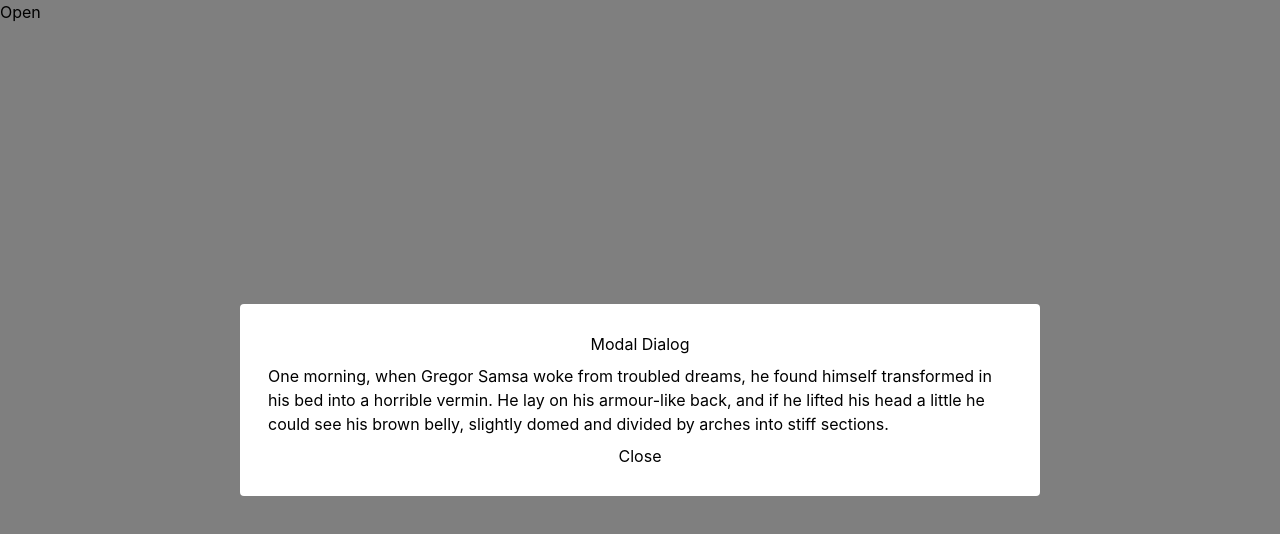
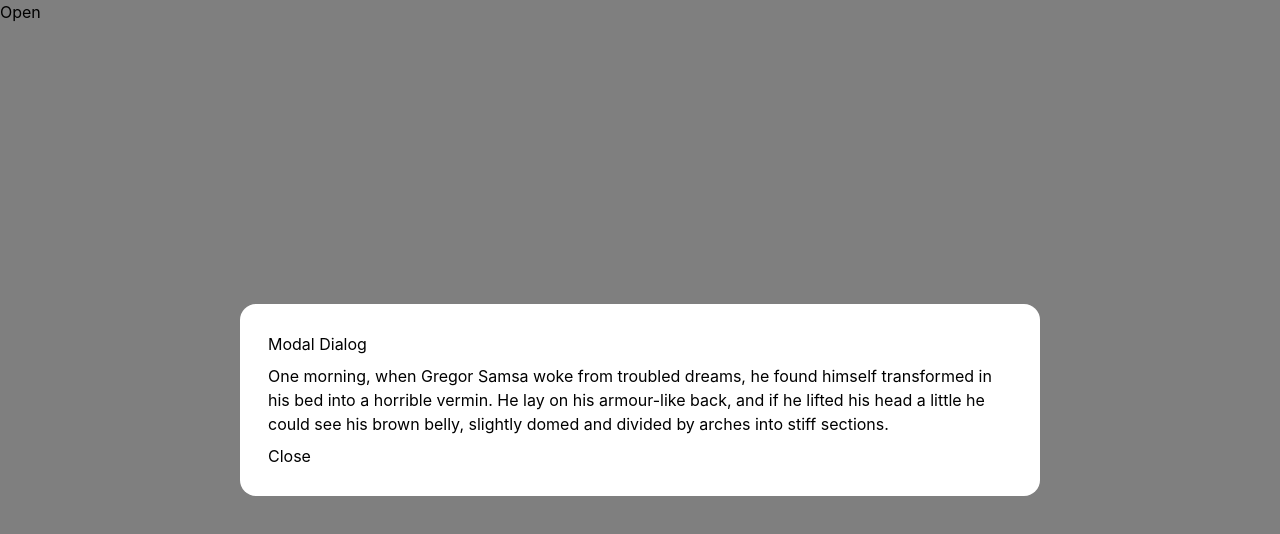
Before and after one commit to yiwenwangANU/playround_react, a React (Vite) app: page /16 in a window 1280 px wide. Both pictures are taken after a click on the button "Open". Shown: the top 534 px of the page. Built offline with nearby package versions, Linux system fonts and the light colour scheme.

Commit message:
re-write

```diff
--- a/src/components/Modal/Modal.tsx
+++ b/src/components/Modal/Modal.tsx
@@ -19,13 +19,14 @@ const Modal: FC<Props> = ({ open, onClose, children }) => {
 
   return (
     <dialog
-      className="m-auto rounded backdrop:bg-black/50"
+      className="m-auto backdrop:bg-black/50"
       ref={dialogRef}
+      onClose={onClose}
       onClick={(e) => {
         if (e.target === e.currentTarget) onClose();
       }}
     >
-      <div className="w-200 space-y-2 p-7">{children}</div>
+      <div className="w-200 rounded-2xl p-7">{children}</div>
     </dialog>
   );
 };
--- a/src/components/Modal/index.ts
+++ /dev/null
@@ -1 +0,0 @@
-export { default } from "./Modal";
--- a/src/components/Model2/Model2.tsx
+++ b/src/components/Model2/Modal2.tsx
@@ -1,5 +1,5 @@
 import useOutsideClick from "@/hooks/useOutsideClick";
-import type { FC, ReactNode } from "react";
+import { type FC, type ReactNode } from "react";
 
 interface Props {
   open: boolean;
@@ -7,16 +7,18 @@ interface Props {
   children: ReactNode;
 }
 
-const Model2: FC<Props> = ({ open, onClose, children }) => {
-  const ref = useOutsideClick<HTMLDivElement>(onClose);
+const Modal2: FC<Props> = ({ open, onClose, children }) => {
+  const dialogRef = useOutsideClick<HTMLDivElement>(onClose);
+
   if (!open) return;
+
   return (
     <div className="fixed inset-0 grid place-items-center bg-black/50">
-      <div className="w-200 rounded bg-white p-7" ref={ref}>
+      <div className="w-200 space-y-2 rounded-2xl bg-white p-7" ref={dialogRef}>
         {children}
       </div>
     </div>
   );
 };
 
-export default Model2;
+export default Modal2;
--- a/src/components/Model2/index.ts
+++ b/src/components/Model2/index.ts
@@ -1 +1 @@
-export { default } from "./Model2";
+export { default } from "./Modal2";
--- a/src/hooks/useOutsideClick.ts
+++ b/src/hooks/useOutsideClick.ts
@@ -2,21 +2,20 @@ import { useEffect, useEffectEvent, useRef } from "react";
 
 const useOutsideClick = <T extends HTMLElement>(callback: () => void) => {
   const ref = useRef<T>(null);
+  const callbackEvent = useEffectEvent(callback);
+  useEffect(() => {
+    const handleClick = (e: PointerEvent) => {
+      if (
+        ref.current &&
+        e.target instanceof Node &&
+        !ref.current.contains(e.target)
+      )
+        callbackEvent();
+    };
 
-  const handlePointerDown = useEffectEvent((e: PointerEvent) => {
-    if (
-      ref.current &&
-      e.target instanceof Node &&
-      !ref.current.contains(e.target)
-    )
-      callback();
-  });
-
-  useEffect(() => {
-    document.addEventListener("pointerdown", handlePointerDown);
-    return () => document.removeEventListener("pointerdown", handlePointerDown);
+    document.addEventListener("pointerdown", handleClick);
+    return () => document.removeEventListener("pointerdown", handleClick);
   }, []);
-
   return ref;
 };
 
--- a/src/pages/ModalDialogPage/ModalDialogPage.tsx
+++ b/src/pages/ModalDialogPage/ModalDialogPage.tsx
@@ -11,13 +11,9 @@ const ModalDialogPage: FC = () => {
     <>
       <button onClick={() => setOpen(true)}>Open</button>
       <Modal2 open={open} onClose={() => setOpen(false)}>
-        <div className="flex flex-col items-center justify-center gap-2">
-          <h1>{TITLE}</h1>
-          <div>{CONTENT}</div>
-          <button onClick={() => setOpen(false)} className="w-fit">
-            Close
-          </button>
-        </div>
+        <h1>{TITLE}</h1>
+        <div>{CONTENT}</div>
+        <button onClick={() => setOpen(false)}>Close</button>
       </Modal2>
     </>
   );
```
